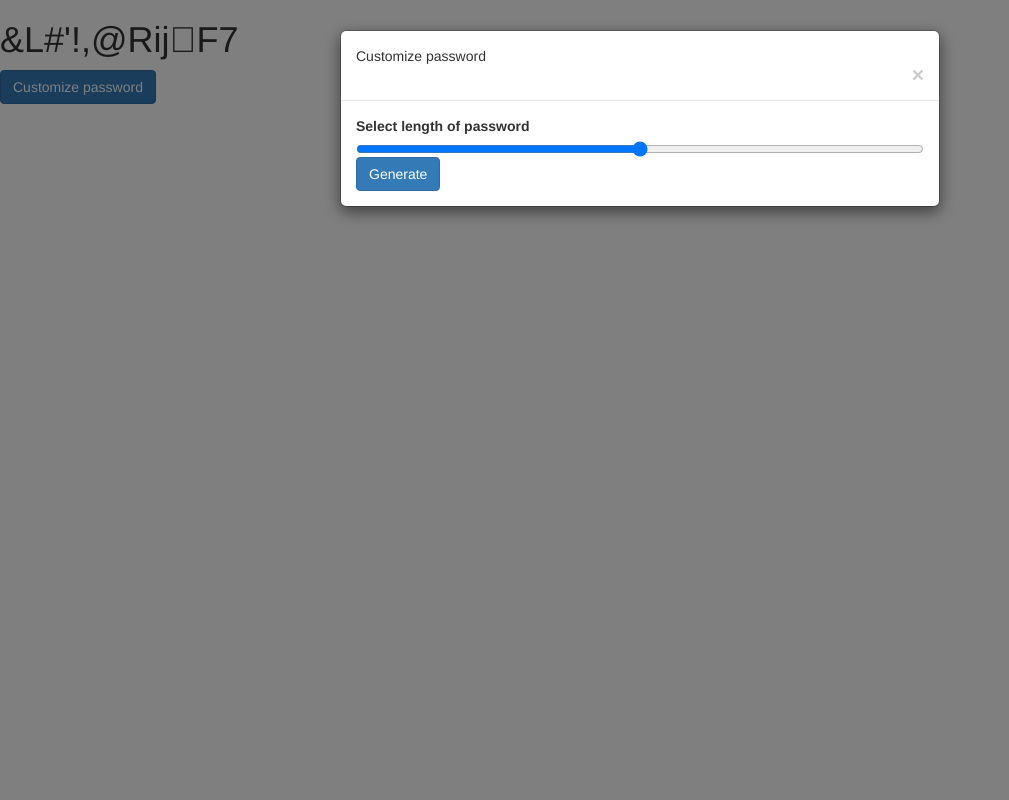
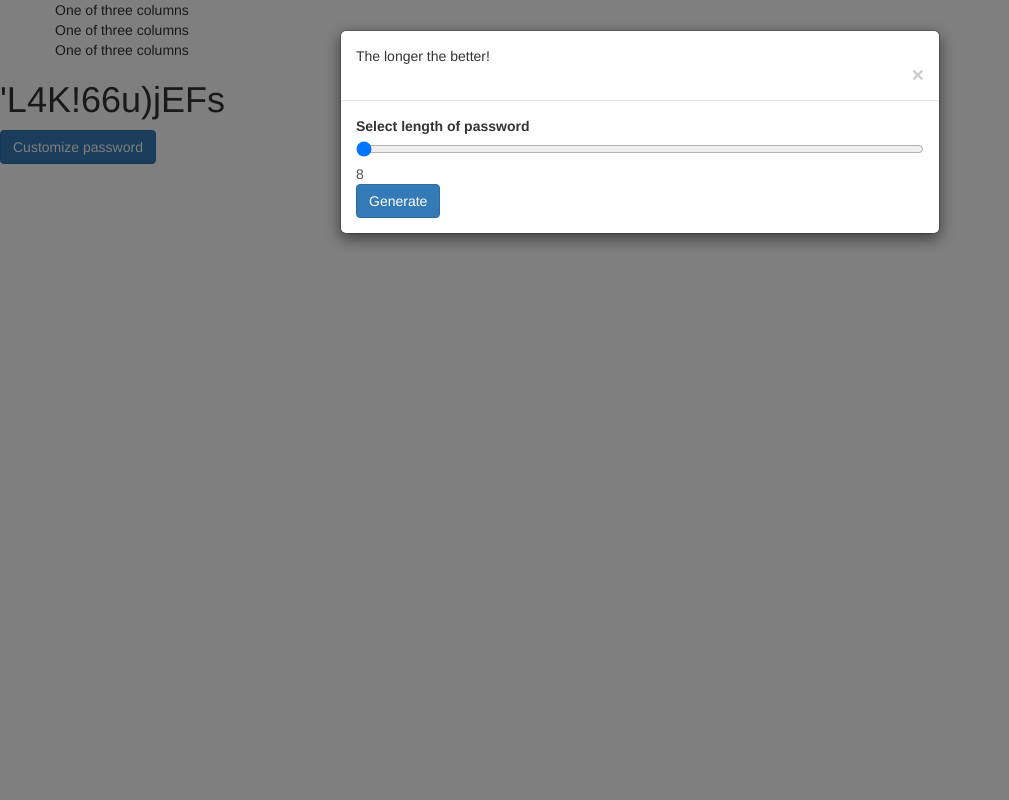
Before and after one commit to stevensio123/SafeKeep, a Flask app: page /pgenerator in a window 1280 px wide, after a click on "Customize password". Shown: the whole page, without its empty margins (0-1009 px from the left). Run offline with Flask 3, Linux system fonts and the light colour scheme; some libraries are stand-ins or nearby versions.

Commit message:
newest pgenerator

```diff
--- a/app/pgenerator/views.py
+++ b/app/pgenerator/views.py
@@ -2,29 +2,29 @@ from flask_login import login_required
 from flask import Blueprint, flash ,redirect, render_template, request, url_for
 from . import pgenerator
 import random
-import string
 
 
 @pgenerator.route('/pgenerator', methods=['GET', 'POST'])
 def pgenerate():
 
     if request.method == "POST":
-        length = request.form.get('length')
+        length = int(request.form.get("length"))
 
-        if length >= 8 and length <= 16:
-
-            return render_template('pgenerator.html',password=pgen(length))
+        if length >= 8 and length <= 40:
+            password = pgen(length)
+            return render_template('pgenerator.html',password=password)
 
 
-    return render_template('pgenerator.html',password=pgen(13))  #set 13 as the default length of generated password
+    return render_template('pgenerator.html',password=pgen(int(13)))  #set 13 as the default length of generated password
+
 
 
 def pgen(length):
-    #get a string of all characters
-    char_seq = str(string.printable)
+    #A string of all usable characters
+    char_seq = "0123456789abcdefghijklmnopqrstuvwxyzABCDEFGHIJKLMNOPQRSTUVWXYZ!#$%&'()-?@[]^_`~"
     password =''
 
-    for len in range(length):
+    for len in range(int(length)):
         random_char = random.choice(char_seq)
         password += random_char
 
--- a/app/templates/pgenerator.html
+++ b/app/templates/pgenerator.html
@@ -3,6 +3,19 @@
 {% block title %}Password Generator{% endblock %}
 
 {% block content %}
+<div class="container">
+    <div class="row">
+      <div class="col align-self-start">
+        One of three columns
+      </div>
+      <div class="col align-self-center">
+        One of three columns
+      </div>
+      <div class="col align-self-end">
+        One of three columns
+      </div>
+    </div>
+  </div>
     <h1>{{ password }}</h1>
     <button type="button" class="btn btn-primary" data-toggle="modal" data-target="#exampleModalCenter">
     Customize password
@@ -13,7 +26,7 @@
             <div class="modal-dialog modal-dialog-centered" role="document">
                 <div class="modal-content">
                         <div class="modal-header">
-                            <h5 class="modal-title" id="exampleModalLongTitle">Customize password</h5>
+                            <h5 class="modal-title" id="exampleModalLongTitle">The longer the better!</h5>
                             <button type="button" class="close" data-dismiss="modal" aria-label="Close">
                                 <span aria-hidden="true">&times;</span>
                             </button>
@@ -21,7 +34,9 @@
                         <div class="modal-body">
                             <form action="/pgenerator" method="post">
                                 <label for="length" class="form-label">Select length of password</label>
-                                <input type="range" class="form-range" min="0" max="16" id="length">
+                                <input type="range" id="length" name="length" min="8" max="40" value="8" oninput="this.nextElementSibling.value = this.value">
+                                <output>8</output>
+
                                 <button class="btn btn-primary" type="submit">Generate</button>
                             </form>
                         </div>
@@ -30,4 +45,6 @@
         </div>
 
 
+
+
 {% endblock %}
```
Also changed, not shown: app/pgenerator/__init__.py (+1 -17 lines).
